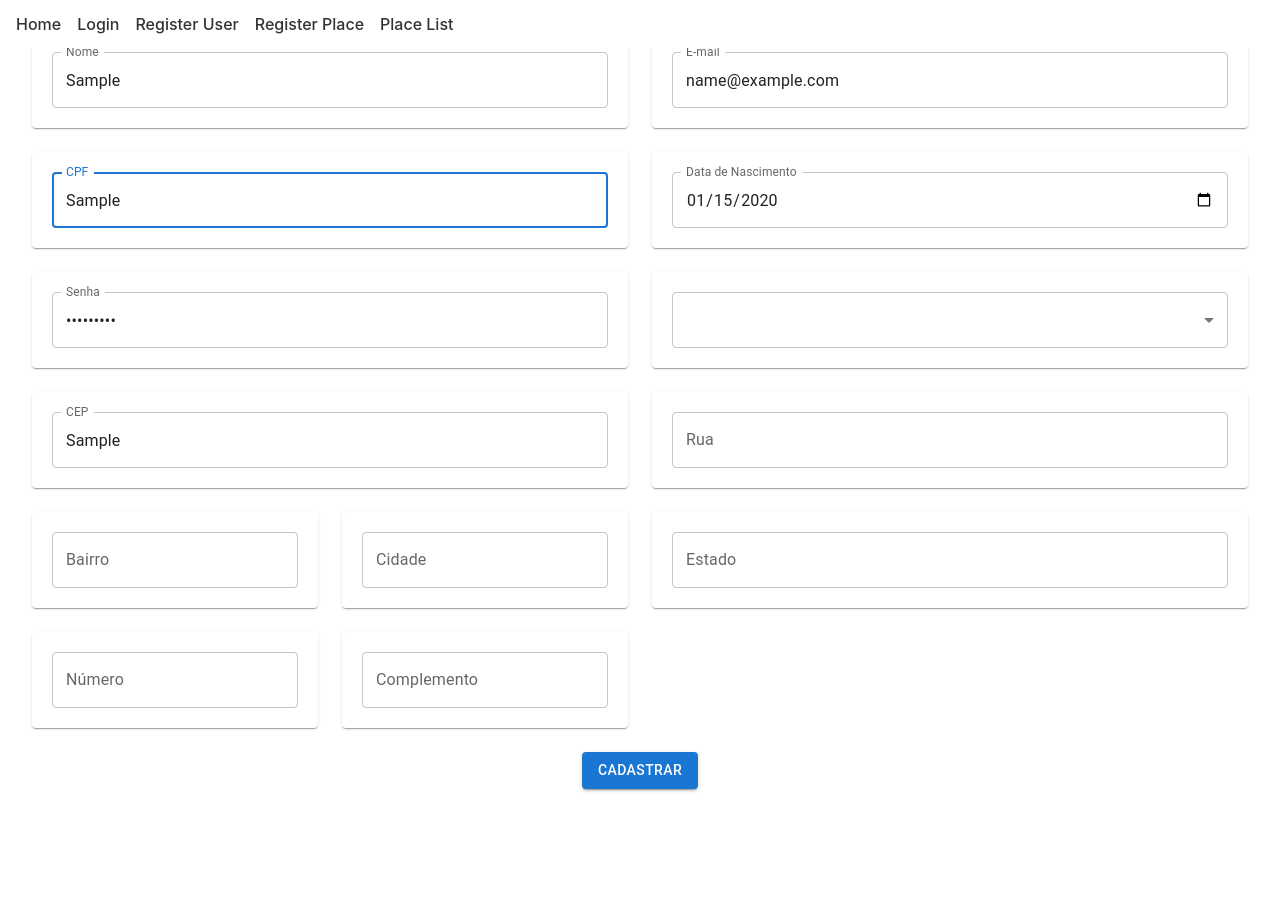
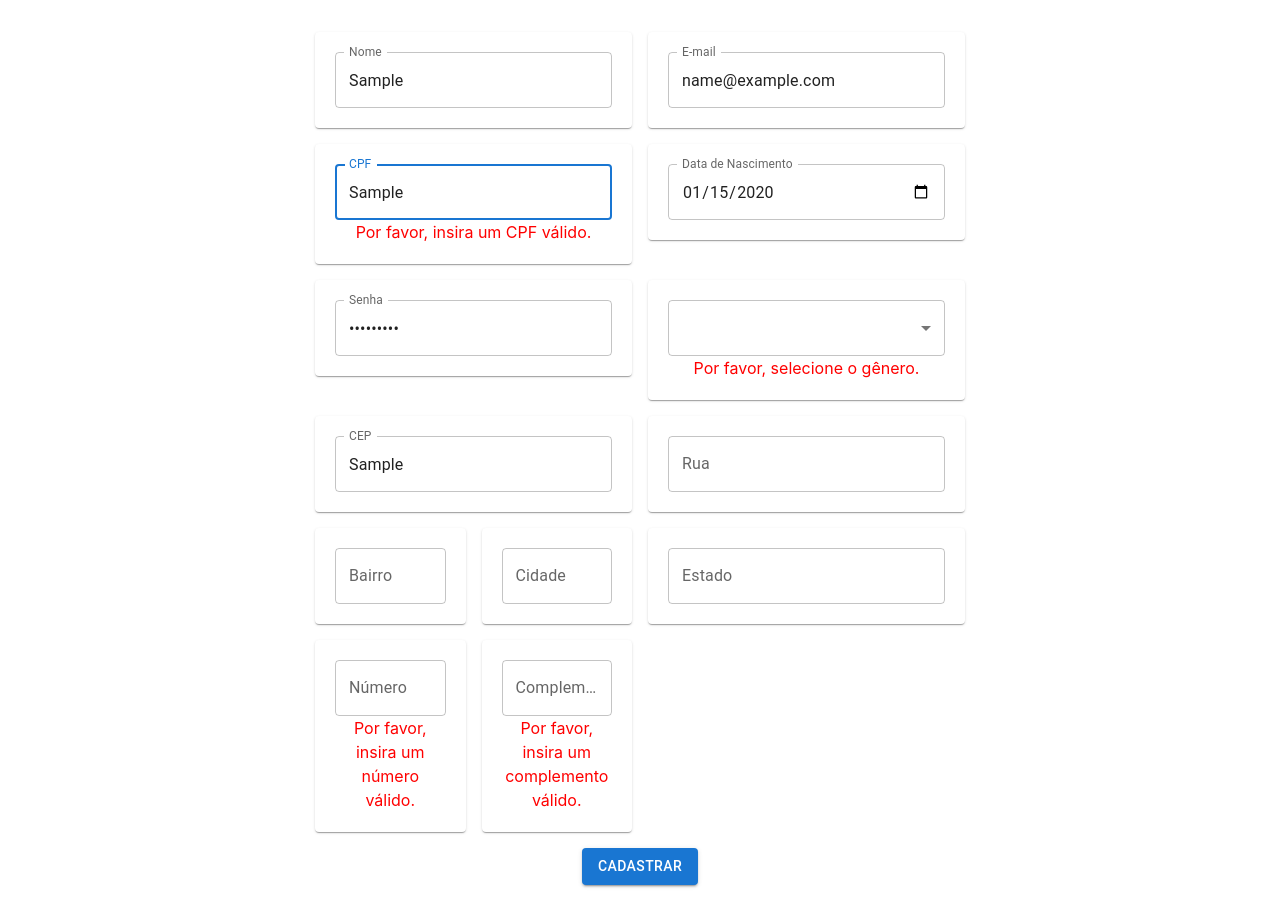
Before and after one commit to alanamandimifsc/sports-life, a React (Vite) app: page /registerUser in a window 1280 px wide. Both pictures are taken after typing "Sample", "name@example.com", "Sample", "2020-01-15", "Sample123", "Sample" into the empty fields and a click on the button "CADASTRAR". Before the commit the page ends 821 px from the top, so only its background shows below. Built offline with nearby package versions, Linux system fonts and the light colour scheme; data requests are answered from the project's data file.

Commit message:
feito criação do usuário e melhorado a buscar por id para cadastro

```diff
--- a/data/db.json
+++ b/data/db.json
@@ -14,7 +14,7 @@
       "bairro": "Bangu",
       "cidade": "Rio de Janeiro",
       "estado": "RJ",
-      "logado": "false"
+      "logado": true
     },
     {
       "id": "2",
@@ -79,7 +79,83 @@
       "cidade": "Joinville",
       "estado": "SC",
       "logado": "false"
+    },
+    {
+      "id": "6",
+      "nome": "alana",
+      "email": "alana@gmail.com",
+      "cpf": "10637225783",
+      "data_nasc": "2024-04-03",
+      "sexo": "Feminino",
+      "senha": "12345",
+      "cep": "88049015",
+      "rua": "Avenida Blumenau",
+      "numero": null,
+      "bairro": "Tapera",
+      "cidade": "Florianópolis",
+      "estado": "SC",
+      "logado": true
     }
   ],
-  "lugares": []
+  "lugares": [
+    {
+      "id": "1",
+      "id_usuario": 1,
+      "nome": "Praça da Bandeira 1",
+      "descricao": "Praça da Bandeira é um bairro da Zona Central do município do Rio de Janeiro, no Brasil. O bairro é cortado pela Rua Mariz e Barros, uma das principais vias de acesso ao Centro do Rio de Janeiro. O bairro é conhecido por abrigar o Estádio de São Januário, sede do Club de Regatas Vasco da Gama, e o Hospital Universitário Gaffrée e Guinle, da Universidade Federal do Estado do Rio de Janeiro.",
+      "cep": "20270-000",
+      "rua": "Rua Barão de Iguatemi",
+      "numero": 35,
+      "complemento": "Casa 1",
+      "bairro": "Praça da Bandeira",
+      "cidade": "Rio de Janeiro",
+      "estado": "RJ",
+      "latitude": "-22.9203",
+      "longitude": "-43.1917",
+      "praticas_esportivas": [
+        "caminhada",
+        "trilha"
+      ]
+    },
+    {
+      "id": "2",
+      "id_usuario": 1,
+      "nome": "Praia do Campeche",
+      "descricao": "A Praia do Campeche é uma praia brasileira localizada no município de Florianópolis, no estado de Santa Catarina. É uma das praias mais conhecidas da Ilha de Santa Catarina, sendo muito frequentada por turistas e moradores locais. A praia é conhecida por suas águas cristalinas e pela extensa faixa de areia branca.",
+      "cep": "88063-000",
+      "rua": "Avenida Campeche",
+      "numero": 2861,
+      "complemento": "Casa 1",
+      "bairro": "Campeche",
+      "cidade": "Florianópolis",
+      "estado": "SC",
+      "latitude": "-27.6792",
+      "longitude": "-48.4883",
+      "praticas_esportivas": [
+        "caminhada",
+        "corrida",
+        "natação",
+        "surf"
+      ]
+    },
+    {
+      "id": "3",
+      "id_usuario": 2,
+      "nome": "Praia",
+      "descricao": "Praia too do sul da ilha",
+      "cep": "88049015",
+      "rua": "Avenida Blumenau",
+      "numero": 34,
+      "complemento": "s/",
+      "bairro": "Tapera",
+      "cidade": "Florianópolis",
+      "estado": "SC",
+      "latitude": "-27.586932",
+      "longitude": "-48.63371575049416",
+      "praticas_esportivas": [
+        "caminhada",
+        "trilha"
+      ]
+    }
+  ]
 }
--- a/src/components/Header.jsx
+++ b/src/components/Header.jsx
@@ -6,7 +6,7 @@ function Header() {
         <header className={styles.header}>
 
             <nav className={styles.nav}>
-                <Link to="/" className={styles.link}>Home</Link>
+                <Link to="/dashboard" className={styles.link}>Home</Link>
 
                 <Link to="/login" className={styles.link}>Login</Link>
                 <Link to="/registerUser" className={styles.link}>Register User</Link>
--- a/src/pages/RegisterUser.jsx
+++ b/src/pages/RegisterUser.jsx
@@ -1,4 +1,4 @@
-import React, { useState } from 'react';
+import React, { useState, useEffect } from 'react';
 import { useForm } from 'react-hook-form';
 import Paper from '@mui/material/Paper';
 import Grid from '@mui/material/Grid';
@@ -6,7 +6,9 @@ import TextField from '@mui/material/TextField';
 import Select from '@mui/material/Select';
 import MenuItem from '@mui/material/MenuItem';
 import Button from '@mui/material/Button';
-import axios from 'axios';
+import Box from '@mui/material/Box';
+import Axios from 'axios';
+
 
 
 export const RegisterUser = () => {
@@ -18,7 +20,56 @@ export const RegisterUser = () => {
         state: ''
     });
 
-    const onSubmit = data => {
+    const [id_user, setIdUser] = useState(0);
+
+    useEffect(() => {
+        Axios.get('http://localhost:3000/usuarios')
+            .then(response => {
+                const lastUser = response.data[response.data.length - 1];
+                setIdUser(lastUser ? parseInt(lastUser.id) + 1 : 1);
+            })
+            .catch(error => {
+                console.log('Erro ao obter último ID de usuário:', error);
+            });
+    }, []);
+
+    const onSubmit = async (data) => {
+        const response = await Axios.get('http://localhost:3000/usuarios');
+        const users = response.data;
+        const user = users.find(u => u.cpf === data.cpf);
+
+        if (!user) {
+            fetch("http://localhost:3000/usuarios", {
+                method: 'POST',
+                body: JSON.stringify({
+                    id: String(id_user),
+                    nome: data.nome,
+                    email: data.email,
+                    cpf: data.cpf,
+                    data_nasc: data.data_nasc,
+                    sexo: data.sexo,
+                    senha: data.senha,
+                    cep: data.cep,
+                    rua: address.street,
+                    numero: parseInt(address.number),
+                    bairro: address.neighborhood,
+                    cidade: address.city,
+                    estado: address.state,
+                    logado: false
+                }),
+            })
+                .then(() => {
+                    setIdUser(prevId => parseInt(prevId) + 1);
+
+                    alert('Cadastro efetuado com sucesso!');
+                    window.location.href = '/login';
+                })
+                .catch(error => console.log('Erro ao cadastrar usuário:', error));
+        } else {
+            alert('Usuário já possui cadastro');
+        }
+
+
         console.log({
             Nome: data.nome,
             "E-mail": data["email"],
@@ -41,7 +92,7 @@ export const RegisterUser = () => {
     const handleBlurCEP = (event) => {
         const cep = event.target.value;
         if (cep.length === 8) {
-            axios.get(`https://viacep.com.br/ws/${cep}/json/`)
+            Axios.get(`https://viacep.com.br/ws/${cep}/json/`)
                 .then(response => {
                     const data = response.data;
                     setAddress({
@@ -58,84 +109,85 @@ export const RegisterUser = () => {
     };
 
     return (
+        <Box maxWidth={650} margin="auto">
             <form onSubmit={handleSubmit(onSubmit)} style={{ width: '100%' }}>
-            <Grid container spacing={3}>
-                <Grid item xs={6}>
+                <Grid container spacing={2}>
+                    <Grid item xs={12} sm={6}>
                         <Paper style={{ padding: '20px' }}>
                             <TextField fullWidth type="text" label="Nome" {...register("nome", { required: true, maxLength: 100 })} />
-                        {errors.Nome && <span style={{ color: 'red' }}>Por favor, insira um nome válido.</span>}
+                            {errors.nome && <span style={{ color: 'red' }}>Por favor, insira um nome válido.</span>}
                         </Paper>
                     </Grid>
-                <Grid item xs={6}>
+                    <Grid item xs={12} sm={6}>
                         <Paper style={{ padding: '20px' }}>
                             <TextField fullWidth type="email" label="E-mail" {...register("email", { required: true })} />
-                        {errors["E-mail"] && <span style={{ color: 'red' }}>Por favor, insira um e-mail válido.</span>}
+                            {errors.email && <span style={{ color: 'red' }}>Por favor, insira um e-mail válido.</span>}
                         </Paper>
                     </Grid>
-                <Grid item xs={6}>
+                    <Grid item xs={12} sm={6}>
                         <Paper style={{ padding: '20px' }}>
                             <TextField fullWidth type="text" label="CPF" {...register("cpf", { required: true, minLength: 11, maxLength: 11 })} />
-                        {errors.CPF && <span style={{ color: 'red' }}>Por favor, insira um CPF válido.</span>}
+                            {errors.cpf && <span style={{ color: 'red' }}>Por favor, insira um CPF válido.</span>}
                         </Paper>
                     </Grid>
-                <Grid item xs={6}>
+                    <Grid item xs={12} sm={6}>
                         <Paper style={{ padding: '20px' }}>
                             <TextField fullWidth type="date" label="Data de Nascimento" {...register("data_nasc", { required: true })} InputLabelProps={{ shrink: true }} />
-                        {errors["Data de Nascimento"] && <span style={{ color: 'red' }}>Por favor, insira uma data de nascimento válida.</span>}
+                            {errors.data_nasc && <span style={{ color: 'red' }}>Por favor, insira uma data de nascimento válida.</span>}
                         </Paper>
                     </Grid>
-                <Grid item xs={6}>
+                    <Grid item xs={12} sm={6}>
                         <Paper style={{ padding: '20px' }}>
                             <TextField fullWidth type="password" label="Senha" {...register("senha", { required: true })} />
-                        {errors.Senha && <span style={{ color: 'red' }}>Por favor, insira uma senha válida.</span>}
+                            {errors.senha && <span style={{ color: 'red' }}>Por favor, insira uma senha válida.</span>}
                         </Paper>
                     </Grid>
-                <Grid item xs={6}>
+                    <Grid item xs={12} sm={6}>
                         <Paper style={{ padding: '20px' }}>
                             <Select fullWidth label="Sexo" {...register("sexo", { required: true })} defaultValue="">
                                 <MenuItem value="" disabled>Selecione o gênero</MenuItem>
                                 <MenuItem value="Feminino">Feminino</MenuItem>
                                 <MenuItem value="Masculino">Masculino</MenuItem>
                             </Select>
-                        {errors.Sexo && <span style={{ color: 'red' }}>Por favor, selecione o gênero.</span>}
+                            {errors.sexo && <span style={{ color: 'red' }}>Por favor, selecione o gênero.</span>}
                         </Paper>
                     </Grid>
-                <Grid item xs={6}>
+                    <Grid item xs={12} sm={6}>
                         <Paper style={{ padding: '20px' }}>
                             <TextField fullWidth type="text" label="CEP" {...register("cep", { required: true })} onBlur={handleBlurCEP} />
-                        {errors.CEP && <span style={{ color: 'red' }}>Por favor, insira um CEP válido.</span>}
+                            {errors.cep && <span style={{ color: 'red' }}>Por favor, insira um CEP válido.</span>}
                         </Paper>
                     </Grid>
-                <Grid item xs={6}>
+                    <Grid item xs={12} sm={6}>
                         <Paper style={{ padding: '20px' }}>
                             <TextField fullWidth type="text" label="Rua" value={address.street} {...register("rua", { required: true })} />
                         </Paper>
                     </Grid>
-                <Grid item xs={3}>
+                    <Grid item xs={12} sm={3}>
                         <Paper style={{ padding: '20px' }}>
                             <TextField fullWidth type="text" label="Bairro" value={address.neighborhood} {...register("bairro")} />
                         </Paper>
                     </Grid>
-                <Grid item xs={3}>
+                    <Grid item xs={12} sm={3}>
                         <Paper style={{ padding: '20px' }}>
                             <TextField fullWidth type="text" label="Cidade" value={address.city} {...register("cidade")} />
                         </Paper>
                     </Grid>
-                <Grid item xs={6}>
+                    <Grid item xs={12} sm={6}>
                         <Paper style={{ padding: '20px' }}>
                             <TextField fullWidth type="text" label="Estado" value={address.state} {...register("estado")} />
                         </Paper>
                     </Grid>
-                <Grid item xs={3}>
+                    <Grid item xs={12} sm={3}>
                         <Paper style={{ padding: '20px' }}>
                             <TextField fullWidth type="number" label="Número" {...register("numero", { required: true, maxLength: 5 })} />
-                        {errors.Número && <span style={{ color: 'red' }}>Por favor, insira um número válido.</span>}
+                            {errors.numero && <span style={{ color: 'red' }}>Por favor, insira um número válido.</span>}
                         </Paper>
                     </Grid>
-                <Grid item xs={3}>
+                    <Grid item xs={12} sm={3}>
                         <Paper style={{ padding: '20px' }}>
                             <TextField fullWidth type="text" label="Complemento" {...register("complemento", { required: true })} />
-                        {errors.Complemento && <span style={{ color: 'red' }}>Por favor, insira um complemento válido.</span>}
+                            {errors.complemento && <span style={{ color: 'red' }}>Por favor, insira um complemento válido.</span>}
                         </Paper>
                     </Grid>
                     <Grid item xs={12}>
@@ -143,5 +195,6 @@ export const RegisterUser = () => {
                     </Grid>
                 </Grid>
             </form>
+        </Box>
     );
 };
```
Also changed, not shown: src/pages/Login.jsx (+22 -3 lines), src/pages/RegisterPlace.jsx (+13 -1 lines), src/routes/Routes.jsx (+10 -8 lines). Lines whose indentation alone changed are shown as unchanged.
